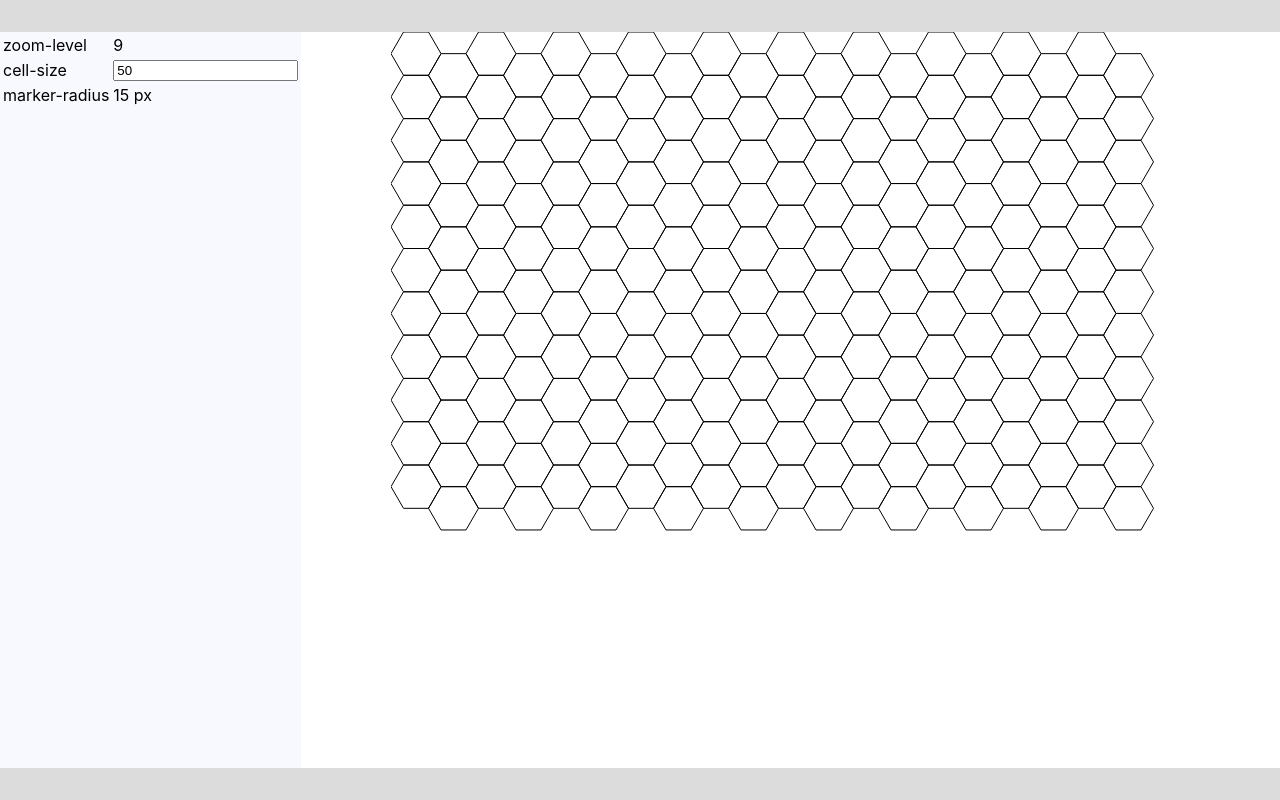
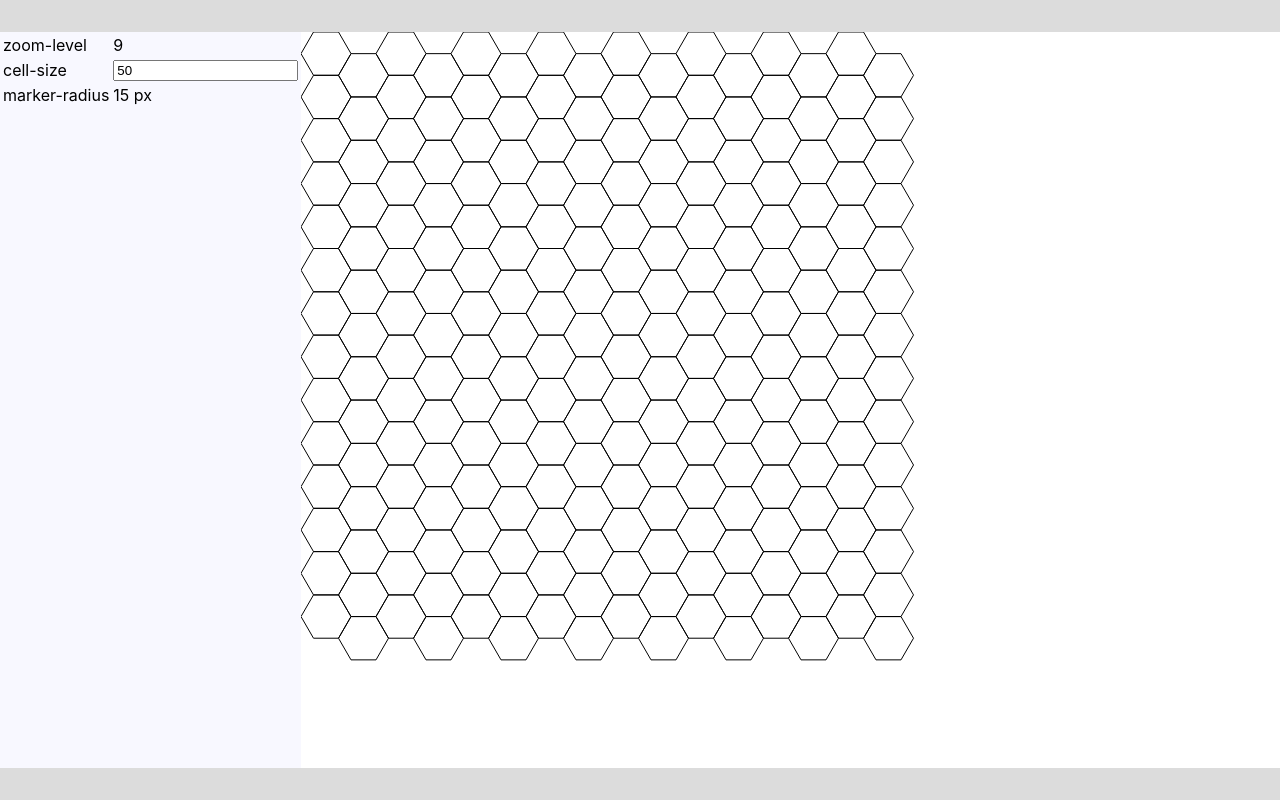
Before and after one commit to artembert/cluster-sizes, a React (Create React App) app: page / in a window 1280 px wide. Built offline with nearby package versions, Linux system fonts and the light colour scheme.

Commit message:
Update layout styles

```diff
--- a/src/components/UIComponents/Page/Page.module.css
+++ b/src/components/UIComponents/Page/Page.module.css
@@ -6,6 +6,7 @@
     "footer footer";
   height: 100vh;
   grid-template-rows: min-content 1fr min-content;
+  grid-template-columns: max-content 1fr;
 }
 
 .header {
--- a/src/components/UIComponents/Page/Page.tsx
+++ b/src/components/UIComponents/Page/Page.tsx
@@ -13,7 +13,7 @@ export const Page: FunctionComponent = () => {
           <Sidebar />
         </aside>
         <main className={styles.main}>
-          <CanvasGrid width={800} height={500} />
+          <CanvasGrid width={650} height={650} />
         </main>
         <footer className={styles.footer}></footer>
       </div>
```
Lines whose indentation alone changed are shown as unchanged.
